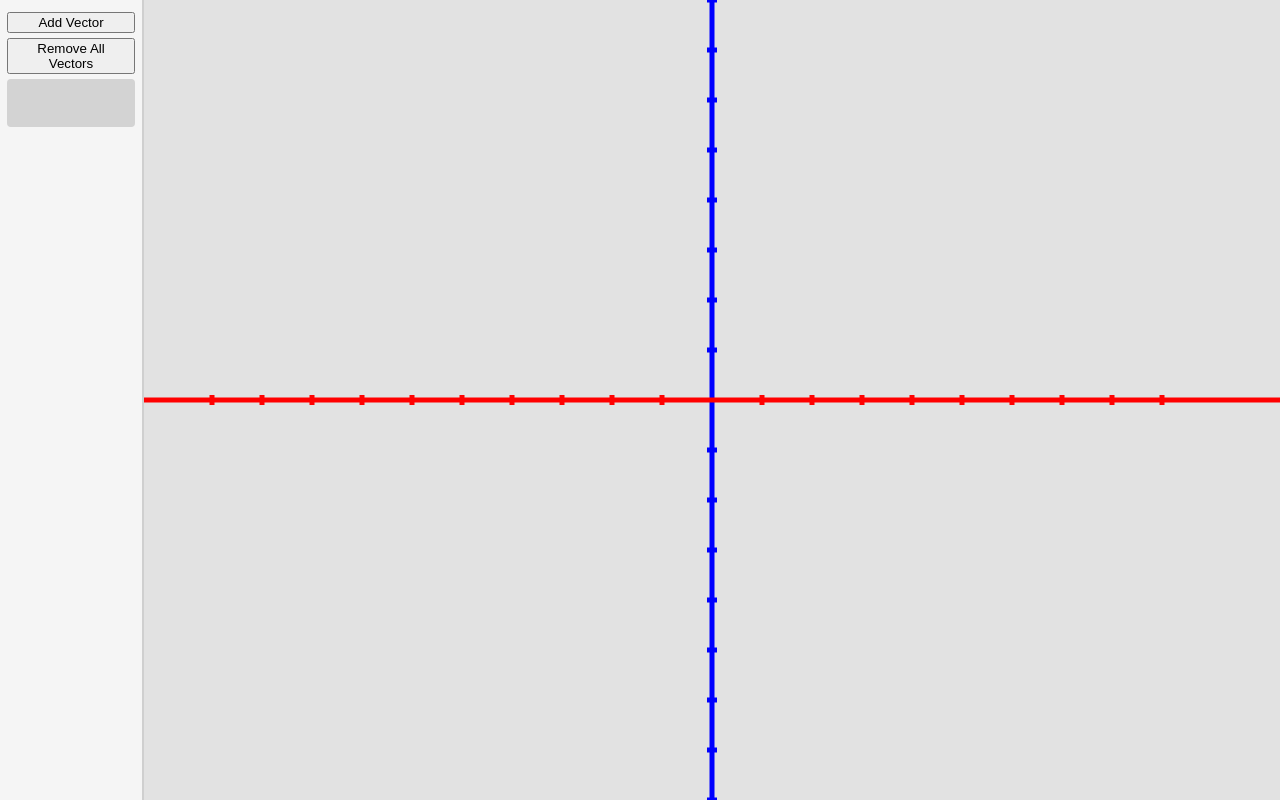
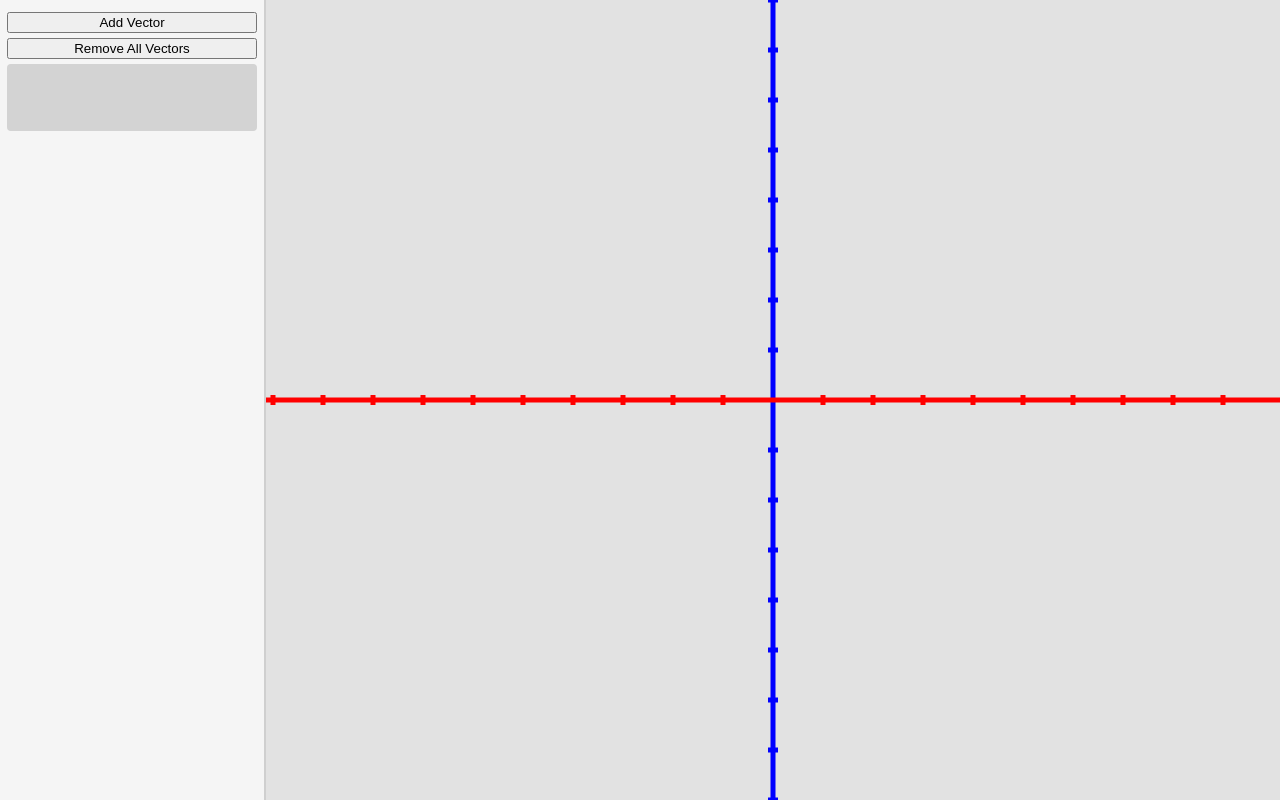
Before and after one commit to WeiseSchokolade/WeiseSchokolade.github.io, a plain HTML site: page vector/index.html in a window 1280 px wide. Drawn offline with Linux system fonts and the light colour scheme.

Commit message:
Fixed bugs

```diff
--- a/vector/main.js
+++ b/vector/main.js
@@ -44,12 +44,17 @@ window.addEventListener("resize", resize);
 resize();
 
 class VectorVisual {
-    constructor(pos, vector) {
+    constructor(pos, vector, color) {
         this.pos = pos;
         this.vector = vector;
         this.recalculate();
-        this.color = randomColor();
+        this.color = color || randomColor();
         this.selected = false;
+    }
+
+    copy() {
+        let copy = new VectorVisual(this.pos.copy(), this.vector.copy(), this.color);
+        return copy;
     }
 
     recalculate() {
@@ -121,10 +126,10 @@ class Render extends Renderer {
         this.vectors = [];
         this.movingVector = null;
         this.useTime = 0;
+        this.vectorInfoVisible = true;
+        this.oldMovingVector = new VectorVisual(new Vector(0, 1), new Vector(1, 0));
         this.updateInfo(new VectorVisual(new Vector(0, 0), new Vector(1, 1)));
         this.setMovingVector(null);
-
-        console.log((new Vector(5, 0).angle(new Vector(0, 1)) / Math.PI) * 180)
     }
 
     load(rrs) {
@@ -226,8 +231,15 @@ class Render extends Renderer {
         this.lastMouseX = newMouseX;
         this.lastMouseY = newMouseY;
 
-        if (this.movingVector != null) {
+
+        if (this.movingVector != null &&
+            (
+                !(this.oldMovingVector.vector.equals(this.movingVector.vector)) ||
+                !(this.oldMovingVector.pos.equals(this.movingVector.pos))
+            )
+            ) {
             this.updateInfo(this.movingVector);
+            this.oldMovingVector = this.movingVector.copy();
         }
 
         this.vectors.forEach((vector) => {
@@ -236,13 +248,19 @@ class Render extends Renderer {
     }
 
     setMovingVector(vector) {
-        if (this.movingVector != null) {
+        if (this.movingVector != null) { // Deselect old vector
             this.movingVector.selected = false;
         }
         if (vector == null) {
-            vectorInfo.style.visibility = "hidden";
+            if (this.vectorInfoVisible) {
+                vectorInfo.style.visibility = "hidden";
+                this.vectorInfoVisible = false;
+            }
         } else {
-            vectorInfo.style.visibility = "visible";
+            if (!this.vectorInfoVisible) {
+                vectorInfo.style.visibility = "visible";
+                this.vectorInfoVisible = true;
+            }
             vector.selected = true;
         }
         this.movingVector = vector;
@@ -252,6 +270,7 @@ class Render extends Renderer {
         let angle = (vector.vector.angle(new Vector(1.0, 0)) / -Math.PI) * 180;
         angle += (angle < 0) ? 360 : 0;
         let info = [
+            "Vector: ", vector.vector.toString(),
             "Length: ", vector.vector.length().toFixed(2),
             "Angle: ", angle.toFixed(0) + "°"
         ];
--- a/vector/physics.js
+++ b/vector/physics.js
@@ -6,6 +6,10 @@ export class Vector {
 
     copy() {
         return new Vector(this.x, this.y);
+    }
+
+    equals(v) {
+        return v.x == this.x && v.y == this.y;
     }
 
     add(v) {
@@ -55,4 +59,8 @@ export class Vector {
         return Math.atan2(det, dot);
     }
 
+    toString() {
+        return "(" + this.x.toFixed(2) + "|" + this.y.toFixed(2) + ")";
+    }
+
 }
--- a/vector/style.css
+++ b/vector/style.css
@@ -10,10 +10,9 @@ html, body {
 }
 
 .toolbox {
-    min-width: 10%;
+    min-width: 250px;
     max-width: 25%;
     padding: 7px;
-    width: fit-content;
     background-color: whitesmoke;
     border-right: solid 2px rgb(207, 207, 207);
     display: flex;
```
